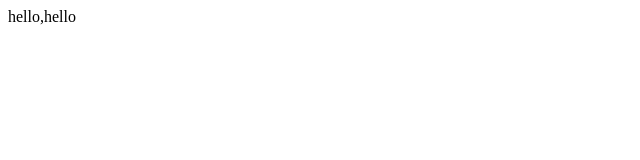
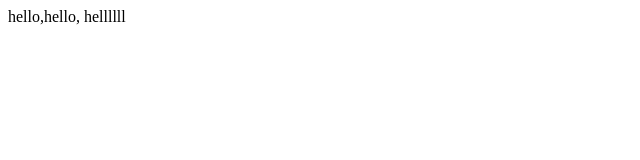
Before and after one commit to minhthanhdg/project0, a plain HTML site: page hello.html/hello1.html in a window 1280 px wide. Shown: the full height of the page, 0-640 px from the left. Drawn offline with Linux system fonts and the light colour scheme.

Commit message:
Update hello1.html

```diff
--- a/hello.html/hello1.html
+++ b/hello.html/hello1.html
@@ -7,6 +7,6 @@
     <title>Document</title>
 </head>
 <body>
-    hello,hello
+    hello,hello, hellllll
 </body>
 </html>
```
